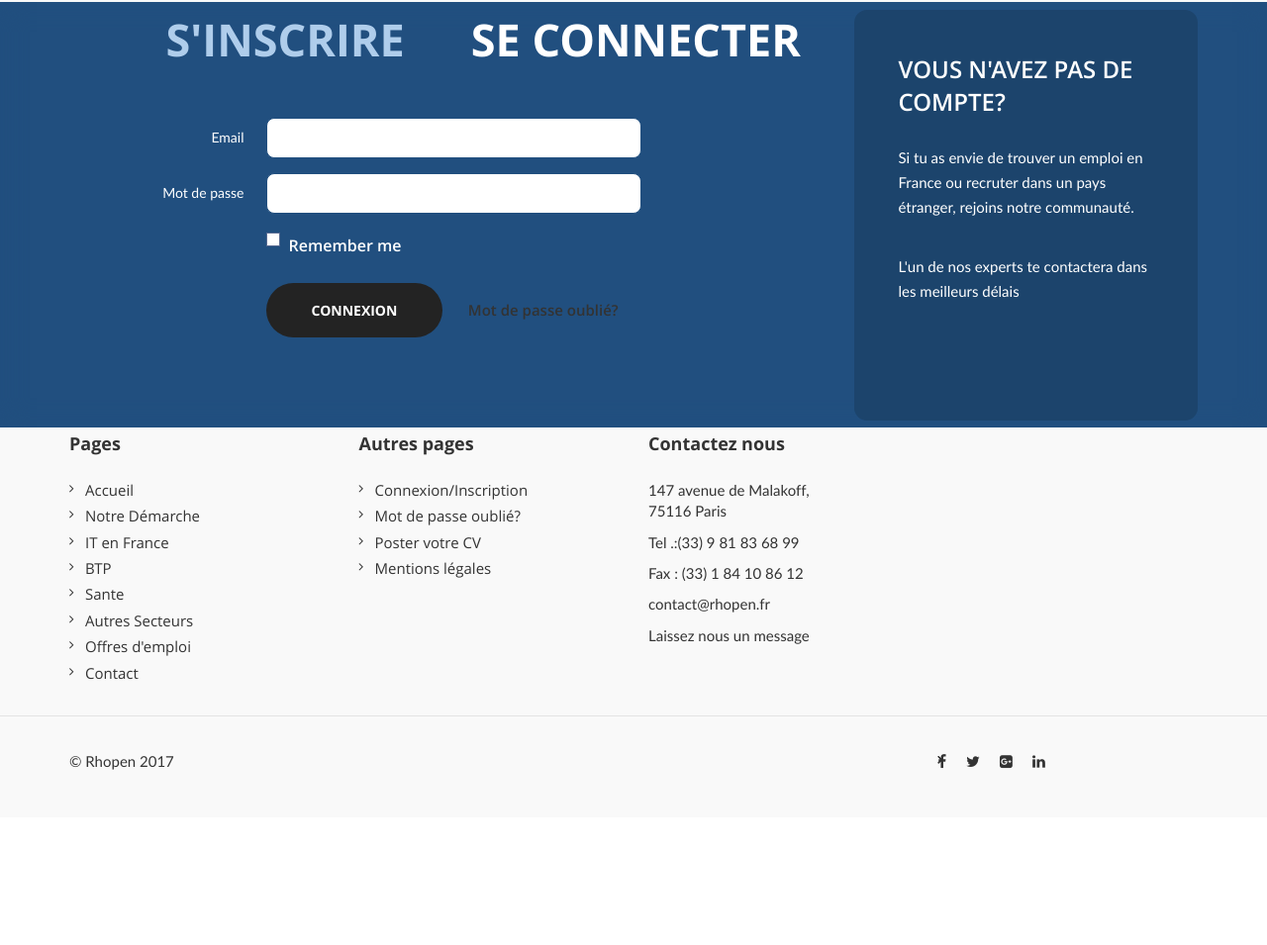
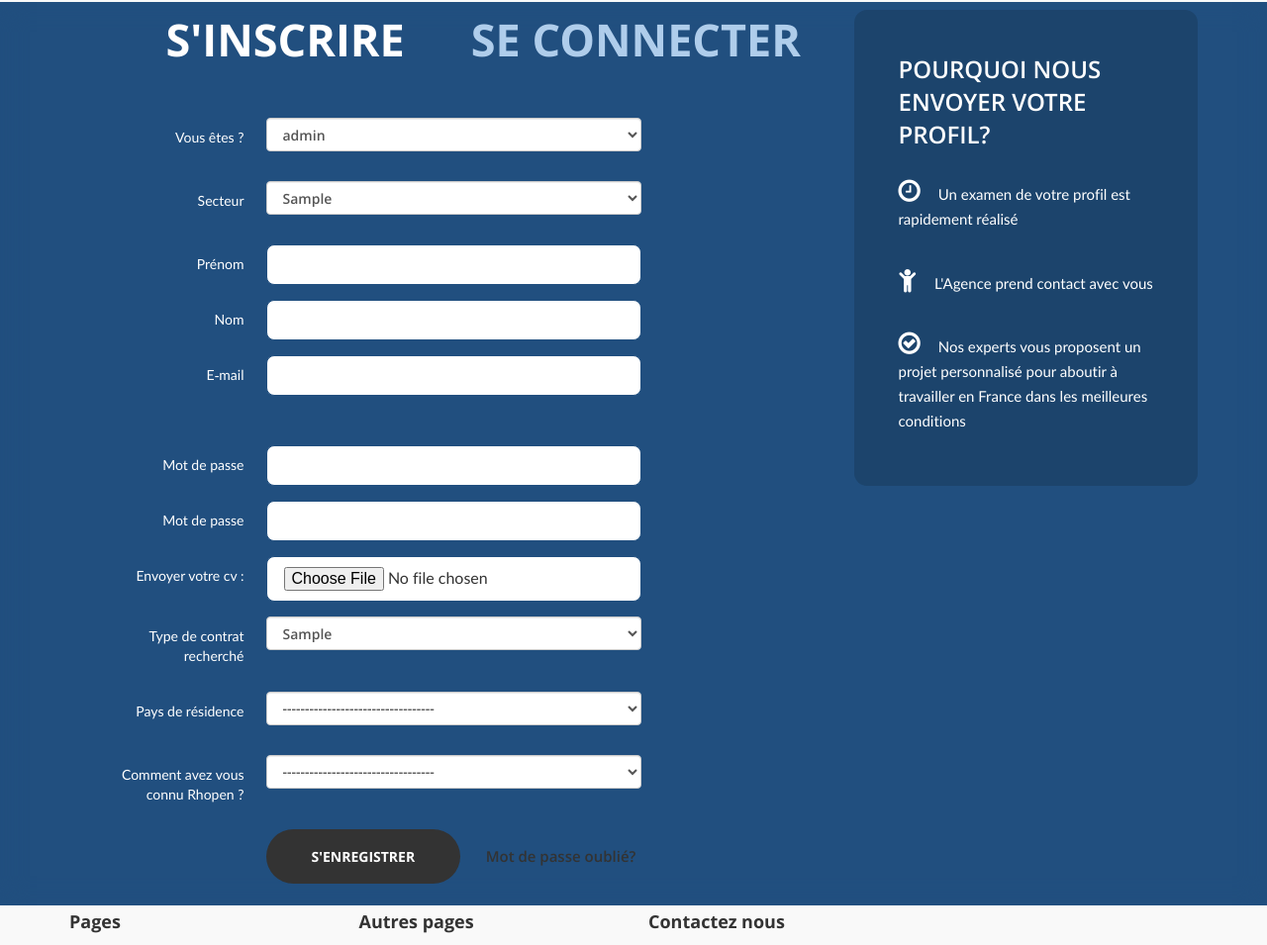
Before and after one commit to steveFopossi/plateforme_cv, a PHP site: template www/vues/authentification/v_login_register.php in a window 1280 px wide. Shown: the part 101-1056 px from the top of the page at 99% size. Before the commit the page ends 879 px from the top, so only its background shows below. Run offline with PHP 8.4, Linux system fonts and the light colour scheme; the template is opened without the code that fills it: most values are stand-ins (such as "Sample title", 1, 10 or a date in 2020); some libraries are stand-ins or nearby versions.

Commit message:
s'inscrire est désormais le panneau par défaut sur lequel l'utilisateur tombe quand il clique sur 'futur candidat' ou sur le logo abstrait désignant un personnage tout à droite du menu du dessus

```diff
--- a/www/vues/authentification/v_login_register.php
+++ b/www/vues/authentification/v_login_register.php
@@ -29,13 +29,13 @@
             <div class="container main-container-home">
                     <div class="col-lg-offset-1 col-lg-11 col-md-12 col-sm-12 col-xs-12">
                         <ul class="nav nav-pills ">
-                            <li ><a data-toggle="tab" href="#register-account">s'inscrire</a></li>
-                            <li class="active"><a data-toggle="tab" href="#login" >se connecter</a></li>
+                            <li class="active"><a data-toggle="tab" href="#register-account">s'inscrire</a></li>
+                            <li ><a data-toggle="tab" href="#login" >se connecter</a></li>
 
                         </ul>
 
                     <div class="tab-content">
-                        <div id="register-account" class="tab-pane fade in  white-text">
+                        <div id="register-account" class="tab-pane fade in active white-text">
 
                             <div class="col-lg-6 col-md-6 col-sm-6 col-xs-12 zero-padding-left">
                             	<!--<p>Login to your Recruiter account.</p>-->
@@ -229,7 +229,7 @@
                            		</div>
                             </div>
                         </div>
-                        <div id="login" class="tab-pane fade in active white-text">
+                        <div id="login" class="tab-pane fade in white-text">
 
                             <div class="col-lg-6 col-md-6 col-sm-6 col-xs-12 zero-padding-left">
                             	<!--<p>Login to your Recruiter account.</p>-->
```
